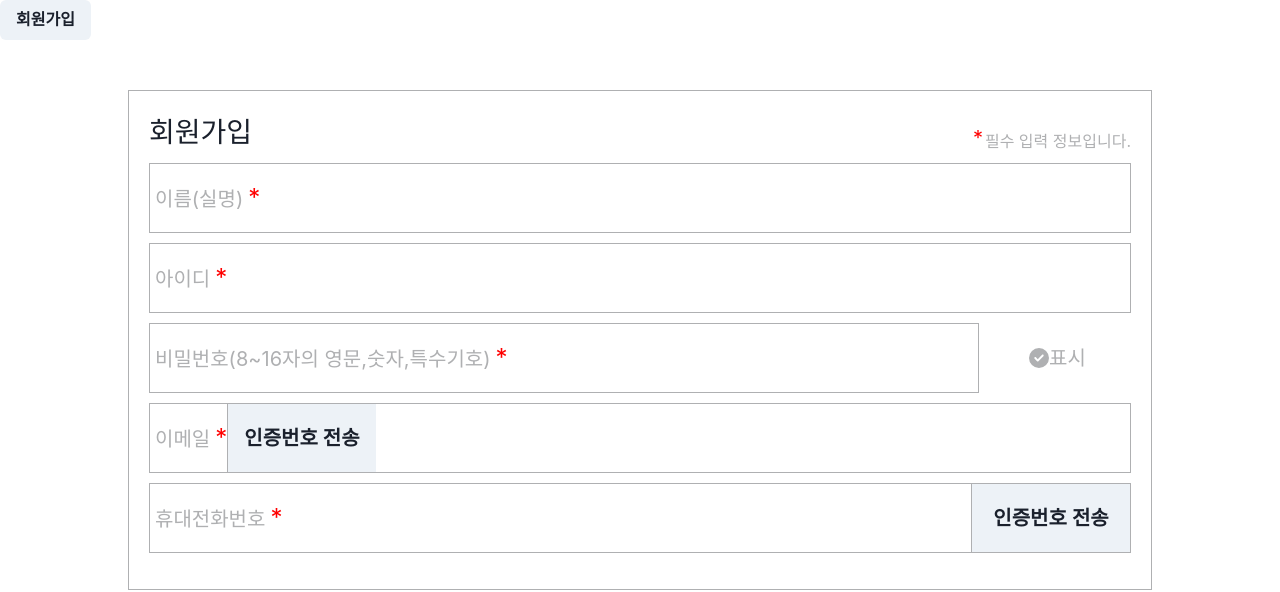
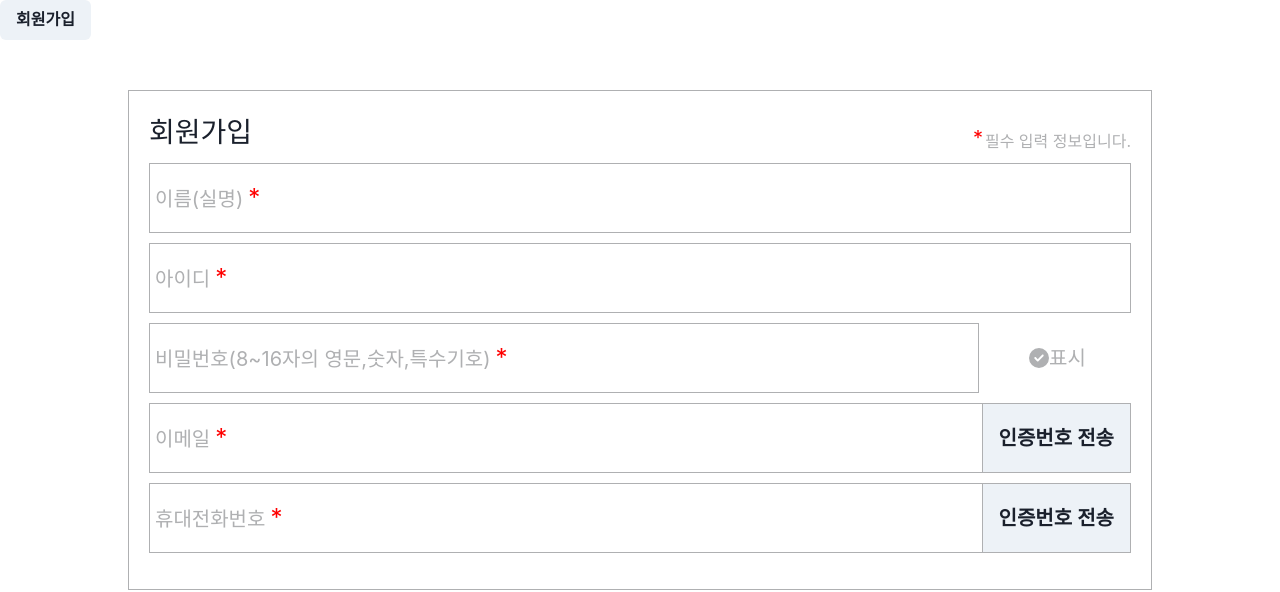
Before and after one commit to zxcvcx123/BlindPick-fe, a React (Create React App) app: page /member in a window 1280 px wide. Shown: the top 592 px of the page. Built offline with nearby package versions, Linux system fonts and the light colour scheme.

Commit message:
2024/02/02 : 이메일, 휴대전화번호 누를시 input 가능 / 비밀번호 표시 기능 완성

```diff
--- a/src/componets/member/Member.js
+++ b/src/componets/member/Member.js
@@ -14,6 +14,8 @@ function Member(props) {
   const [memberName, setMemberName] = useState("");
   const [memberEmail, setMemberEmail] = useState("");
   const [memberBirth, setMemberBirth] = useState("");
+  const [memberPhone, setMemberPhone] = useState("");
+  const [pwCheckClick, setPwCheckClick] = useState(false);
   function addMemberHandler() {
     axios
       .post("/member/save", {
@@ -31,6 +33,22 @@ function Member(props) {
       .finally();
   }
 
+  // 비밀번호 표시 버튼
+  function formPwView(event) {
+    const pwCheck = document.getElementById("memberPassword");
+
+    if (pwCheckClick === false) {
+      setPwCheckClick(true);
+      pwCheck.type = "text";
+    }
+
+    if (pwCheckClick === true) {
+      setPwCheckClick(false);
+      pwCheck.type = "password";
+    }
+  }
+
+  // 이름, 아이디, 비밀번호 클릭
   function formClick(event) {
     const myDiv = event.currentTarget; // form 타이틀명
     const myDivChild = event.currentTarget.children; // form 자식들
@@ -38,14 +56,27 @@ function Member(props) {
     // form 타이틀명 변환
     myDiv.style.cssText = "display: block;";
 
-    console.log(myDivChild[0]);
-    console.log(myDivChild[1]);
-
     // form 제목 스타일
     myDivChild[0].style.cssText = "font-size: 1rem;";
 
     // Input 스타일
     myDivChild[1].style.cssText = "display: block; height: 32px";
+  }
+
+  // 이메일, 휴대전화번호 클릭
+  function formBtnClick(event) {
+    const myDiv = event.currentTarget; // form 타이틀명
+    const myDivChild = event.currentTarget.children; // form 자식들
+    const myDivChildToChild = myDivChild[0].children; // form 자식의 자식
+
+    // form 타이틀명 변환
+    myDivChild[0].style.cssText = "display: block;";
+
+    // form 제목 스타일
+    myDivChildToChild[0].style.cssText = "font-size: 1rem;";
+
+    // Input 스타일
+    myDivChildToChild[1].style.cssText = "display: block; height: 32px";
   }
 
   return (
@@ -147,19 +178,36 @@ function Member(props) {
             justifyContent={"center"}
             border={"0px"}
           >
-            <Box className={"form_text"} display={"flex"} alignItems={"center"}>
+            <Box
+              className={"form_text"}
+              display={"flex"}
+              alignItems={"center"}
+              onClick={(e) => formPwView(e)}
+            >
+              {pwCheckClick === false && (
                 <FontAwesomeIcon
                   icon={faCircleCheck}
-                style={{ borderColor: "#afb0b2" }}
+                  style={{ color: "#afb0b2" }}
                 />
-              <Text>표시</Text>
+              )}
+              {pwCheckClick === true && (
+                <FontAwesomeIcon
+                  icon={faCircleCheck}
+                  style={{ color: "#4000ff" }}
+                />
+              )}
+              <Text color={pwCheckClick === true && "blue"}>표시</Text>
             </Box>
           </Box>
         </Flex>
 
         {/* 이메일 */}
-        <Box className={"form_area"} w={"100%"}>
-          <Box display={"flex"} onClick={(e) => formClick(e)}>
+        <Box
+          className={"form_area"}
+          w={"100%"}
+          onClick={(e) => formBtnClick(e)}
+        >
+          <Box display={"flex"} alignItems={"center"} h={"100%"} w={"100%"}>
             <label for="memberEmail" className={"form_text"}>
               이메일<span className={"form_star"}>*</span>
             </label>
@@ -199,17 +247,36 @@ function Member(props) {
           </Text>
         </Box>
 
-        <Box className={"form_area"} justifyContent={"space-between"}>
-          <Flex>
-            <Text className={"form_text"}>
+        {/* 휴대전화 번호 */}
+        <Box
+          className={"form_area"}
+          w={"100%"}
+          onClick={(e) => formBtnClick(e)}
+        >
+          <Box display={"flex"} alignItems={"center"} h={"100%"} w={"100%"}>
+            <label for="memberPhone" className={"form_text"}>
               휴대전화번호<span className={"form_star"}>*</span>
-            </Text>
-          </Flex>
+            </label>
+            <Box display={"none"}>
+              <Input
+                id="memberPhone"
+                type="text"
+                h={"100%"}
+                textIndent={"5px"}
+                fontSize={"1.75rem"}
+                borderRadius={"0px"}
+                variant={"unstyled"}
+                border={"0px"}
+                onChange={(e) => setMemberPhone(e.target.value)}
+                value={memberPhone}
+              />
+            </Box>
+          </Box>
+          <Box w={"159px"}>
             <Button
               borderLeft={"1px #afb0b2 solid"}
               borderRadius={"0px"}
               h={"68px"}
-            w={"159px"}
               display={"flex"}
               justifyContent={"center"}
               alignItems={"center"}
@@ -217,6 +284,7 @@ function Member(props) {
             >
               <Text>인증번호 전송</Text>
             </Button>
+          </Box>
         </Box>
 
         <Box className={"form_area"} id={"form_code_phone"}>
```
Lines whose indentation alone changed are shown as unchanged.
